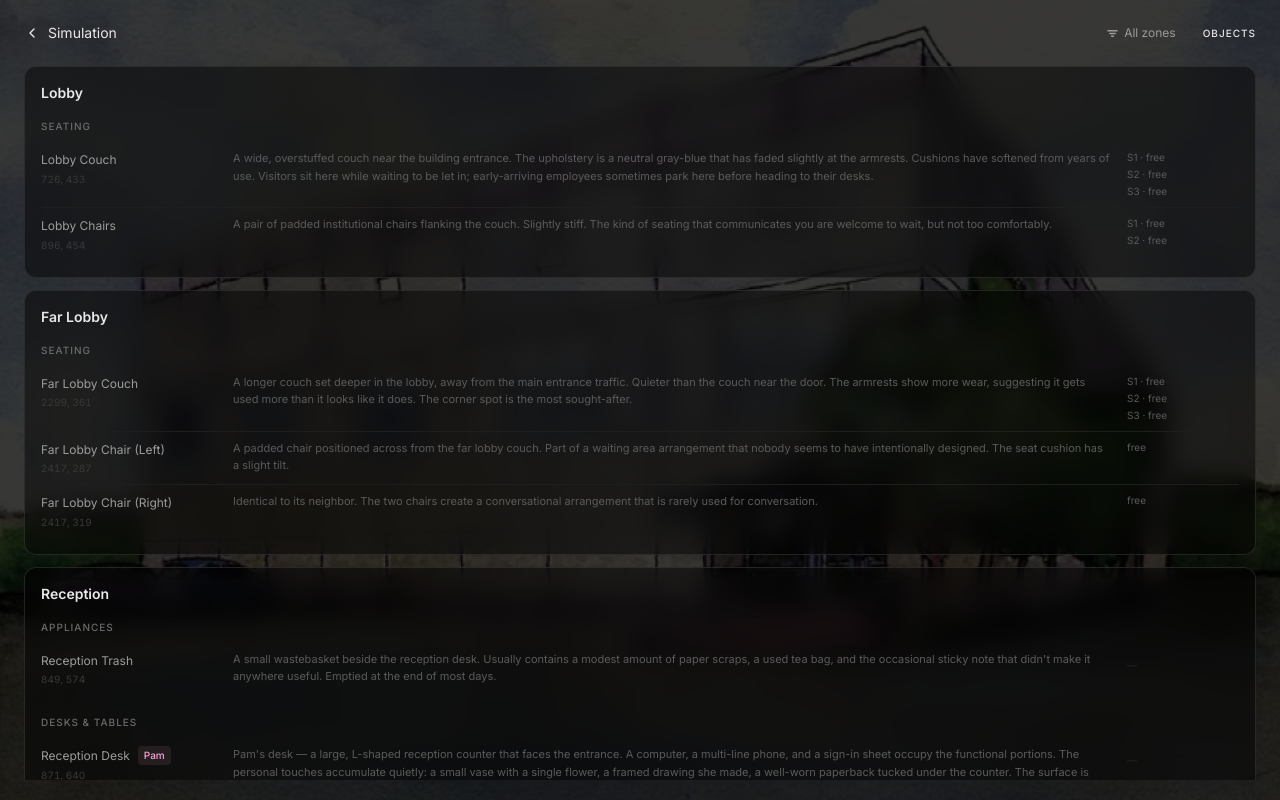
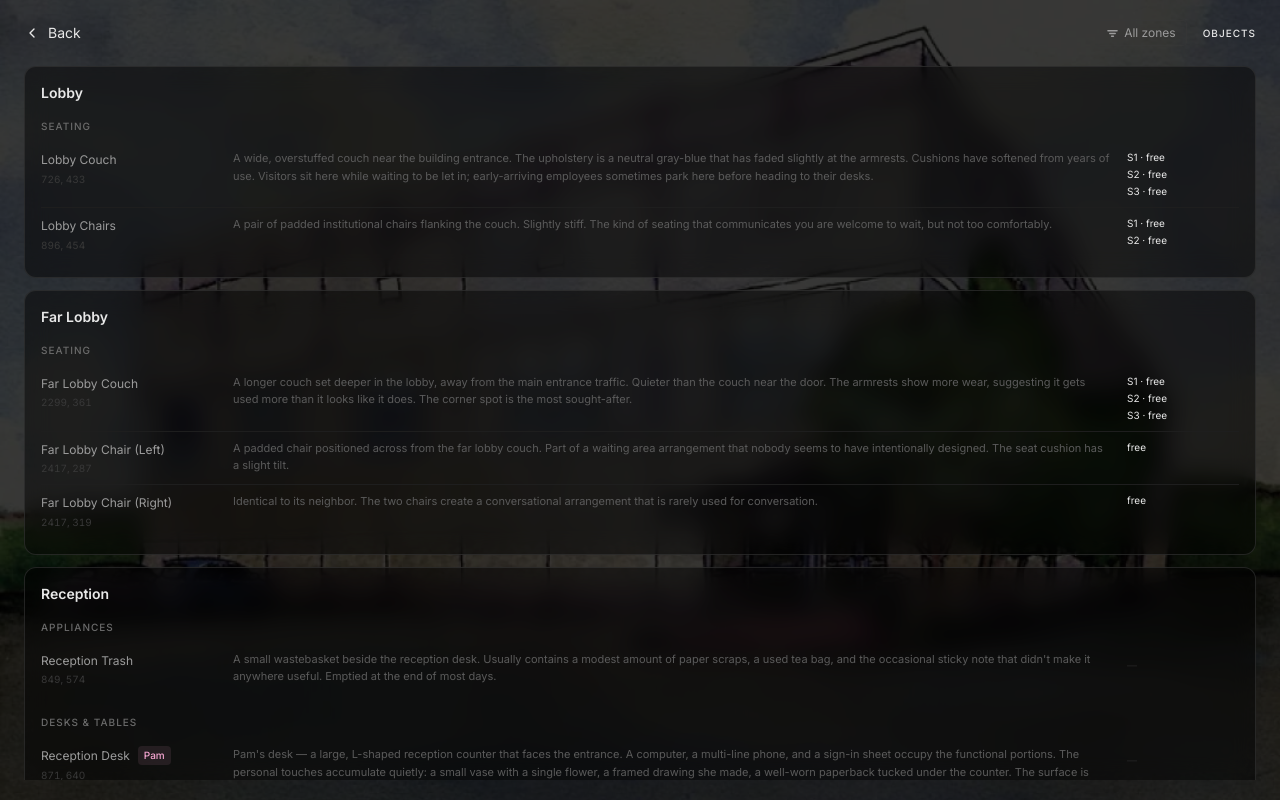
Before and after one commit to brian-w-zhang/dmi-notion, a Next.js app in the folder frontend/: page /dashboard/objects in a window 1280 px wide. Built offline with nearby package versions, Linux system fonts and the light colour scheme.

Commit message:
update navigation links in dashboard pages to replace 'Simulation' with 'Back' for improved clarity

```diff
--- a/frontend/app/dashboard/actions/page.tsx
+++ b/frontend/app/dashboard/actions/page.tsx
@@ -446,7 +446,7 @@ export default function ActionsPage() {
             className="flex items-center gap-2 text-[#E8E8E8] hover:text-white transition-colors text-sm"
           >
             <svg xmlns="http://www.w3.org/2000/svg" width="16" height="16" viewBox="0 0 24 24" fill="none" stroke="currentColor" strokeWidth="2" strokeLinecap="round" strokeLinejoin="round"><path d="M15 18l-6-6 6-6"/></svg>
-            Simulation
+            Back
           </Link>
 
           <div className="flex items-center gap-4">
--- a/frontend/app/dashboard/objects/page.tsx
+++ b/frontend/app/dashboard/objects/page.tsx
@@ -39,8 +39,7 @@ function StateDisplay({ state }: { state: NonNullable<WorldObject['state']> }) {
       {rows.map(({ label, value, active }, i) => (
         <span
           key={i}
-          className="text-[10px]"
-          style={{ color: active ? '#E8E8E8' : '#5A5A5A' }}
+          className="text-[10px] text-[#E8E8E8]"
         >
           {label ? `${label} · ${value}` : value}
         </span>
@@ -173,7 +172,7 @@ export default function ObjectsPage() {
             className="flex items-center gap-2 text-[#E8E8E8] hover:text-white transition-colors text-sm"
           >
             <svg xmlns="http://www.w3.org/2000/svg" width="16" height="16" viewBox="0 0 24 24" fill="none" stroke="currentColor" strokeWidth="2" strokeLinecap="round" strokeLinejoin="round"><path d="M15 18l-6-6 6-6"/></svg>
-            Simulation
+            Back
           </Link>
 
           <div className="flex items-center gap-4">
--- a/frontend/app/dashboard/page.tsx
+++ b/frontend/app/dashboard/page.tsx
@@ -23,7 +23,7 @@ export default function DashboardPage() {
             className="flex items-center gap-2 text-[#E8E8E8] hover:text-white transition-colors text-sm"
           >
             <svg xmlns="http://www.w3.org/2000/svg" width="16" height="16" viewBox="0 0 24 24" fill="none" stroke="currentColor" strokeWidth="2" strokeLinecap="round" strokeLinejoin="round"><path d="M15 18l-6-6 6-6"/></svg>
-            Simulation
+            Back
           </Link>
           <span className="text-[10px] font-medium tracking-widest uppercase text-[#E8E8E8]">
             Characters
```
